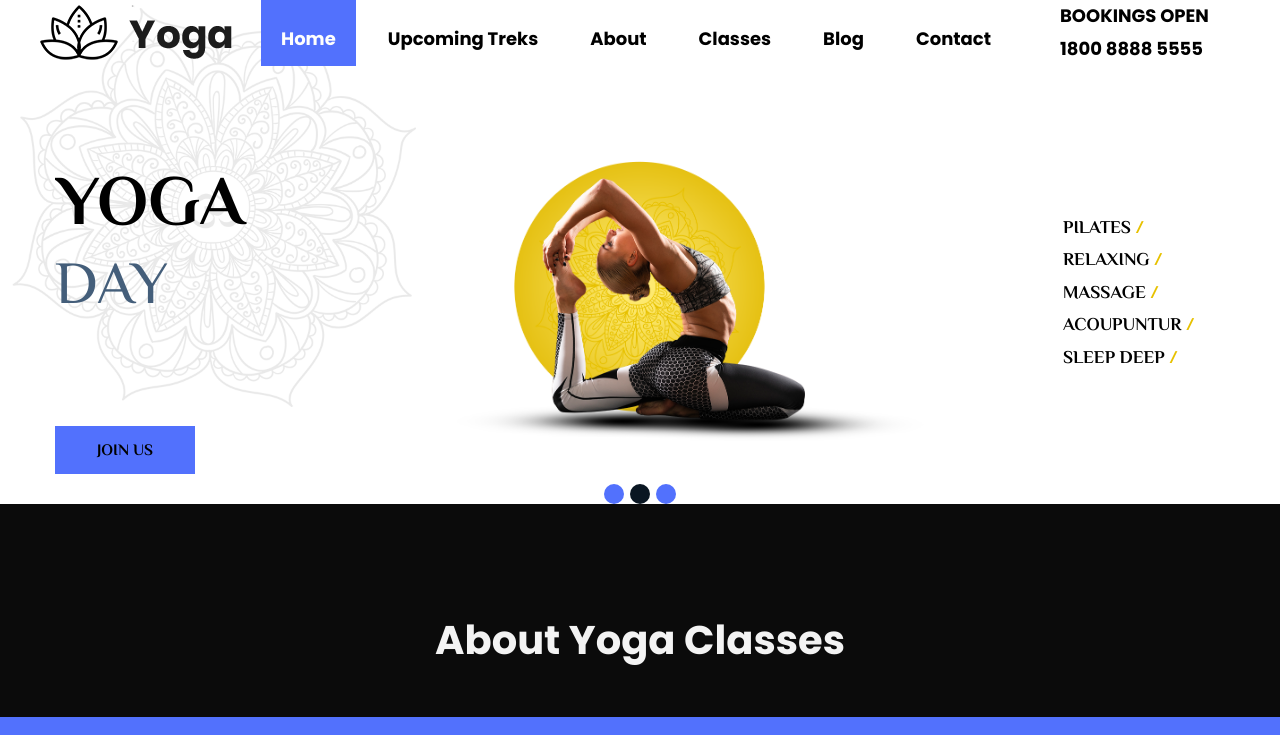
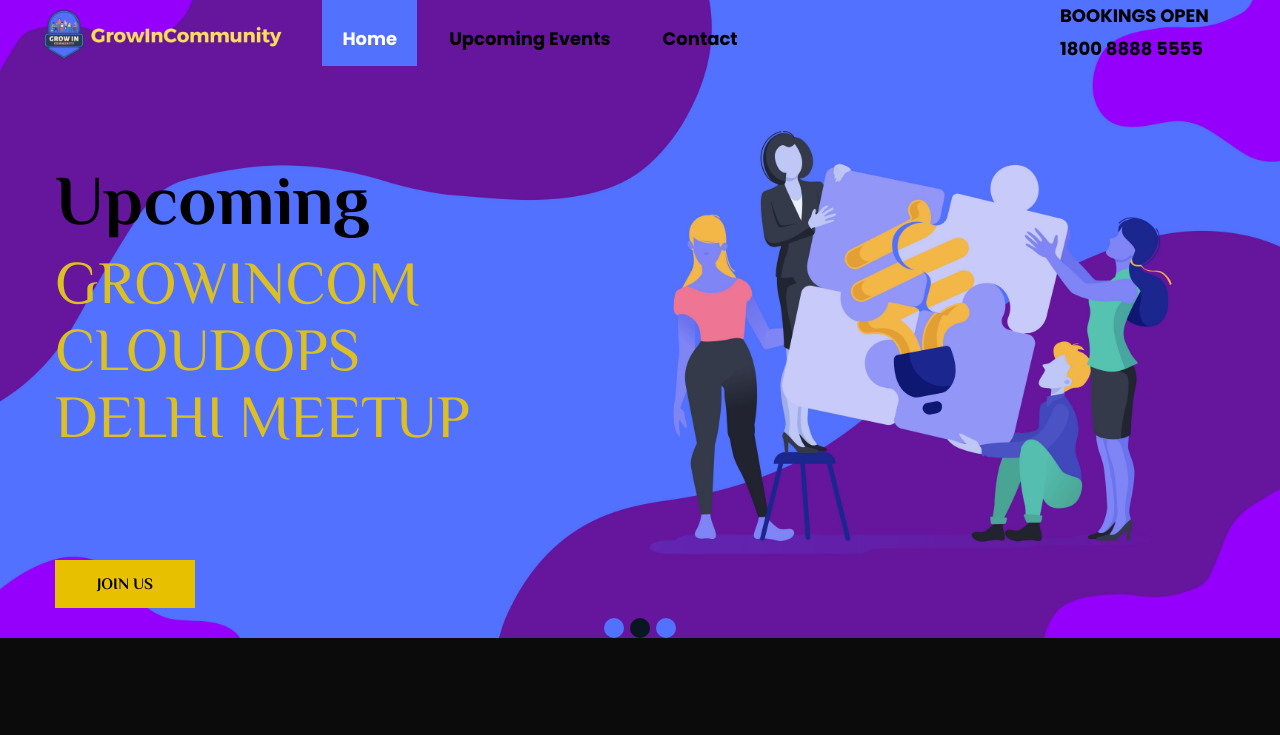
Before and after one commit to harsh098/gcwebsite, a plain HTML site: page index.html in a window 1280 px wide. Shown: the top 735 px of the page. Drawn offline with nearby package versions, Linux system fonts and the light colour scheme; files whose address does not match are found by name.

Commit message:
Added bg image and CSS

```diff
--- a/css/style.css
+++ b/css/style.css
@@ -216,7 +216,7 @@ button {
 .header_section {
     width: 100%;
     float: left;
-    background-image: url(../images/banner-bg.png);
+    background-image: url(../images/GrowInCommunity-2.jpg);
     height: auto;
     background-size: 100%;
     background-repeat: no-repeat;
@@ -325,7 +325,7 @@ button {
 .banner_text {
     width: 90%;
     font-size: 60px;
-    color: #445e7a;
+    color: #dcc022;
     padding-top: 10px;
     text-transform: uppercase;
     font-family: 'Philosopher', sans-serif;
@@ -342,8 +342,7 @@ button {
     float: left;
     padding: 10px 10px;
     color: #000;
-    background-color: #5271fd;
-;
+    background-color: #e7c100;
     text-align: center;
     font-size: 16px;
     font-weight: 600;
--- a/index.html
+++ b/index.html
@@ -31,7 +31,7 @@
    <body>
       <div class="header_section">
          <nav class="navbar navbar-expand-lg navbar-light bg-light">
-            <a class="navbar-brand" href="index.html"><img src="images/logo.png"></a>
+
             <button class="navbar-toggler" type="button" data-toggle="collapse" data-target="#navbarSupportedContent" aria-controls="navbarSupportedContent" aria-expanded="false" aria-label="Toggle navigation">
             <span class="navbar-toggler-icon"></span>
             </button>
@@ -41,17 +41,9 @@
                      <a class="nav-link" href="index.html">Home</a>
                   </li>
                   <li class="nav-item">
-                     <a class="nav-link" href="upcoming-treks.html">Upcoming Treks</a>
+                     <a class="nav-link" href="upcoming-treks.html">Upcoming Events</a>
                   </li>
-                  <li class="nav-item">
-                     <a class="nav-link" href="about.html">About</a>
-                  </li>
-                  <li class="nav-item">
-                     <a class="nav-link" href="classes.html">Classes</a>
-                  </li>
-                  <li class="nav-item">
-                     <a class="nav-link" href="blog.html">Blog</a>
-                  </li>
+
                   <li class="nav-item">
                      <a class="nav-link" href="contact.html">Contact</a>
                   </li>
@@ -79,14 +71,12 @@
                      <div class="carousel-item active">
                         <div class="row">
                            <div class="col-md-4">
-                              <h1 class="banner_taital">YOGA</h1>
-                              <h2 class="banner_text">Day</h2>
+                              <h1 class="banner_taital">Grown In Community</h1>
+                              <h4 class="banner_text">Cultivating Connection,Harvesting Growth</h4>
                               <div class="started_text active"><a href="#">Join Us</a></div>
                            </div>
-                           <div class="col-md-5">
-                              <div class="banner_img"><img src="images/banner-img.png"></div>
-                           </div>
-                           <div class="col-md-3">
+
+                           <!-- <div class="col-md-3">
                               <div class="banner_menu">
                                  <ul>
                                     <li><a href="#">Pilates <span style="color: #e7c100">/</span></a></li>
@@ -96,20 +86,20 @@
                                     <li><a href="#">Sleep Deep <span style="color: #e7c100">/</span></a></li>
                                  </ul>
                               </div>
-                           </div>
+                           </div> -->
                         </div>
                      </div>
                      <div class="carousel-item">
                         <div class="row">
-                           <div class="col-md-4">
-                              <h1 class="banner_taital">YOGA</h1>
-                              <h2 class="banner_text">Day</h2>
+                           <div class="col-md-5">
+                              <h1 class="banner_taital">Upcoming</h1>
+                              <h4 class="banner_text">GrowInCom CloudOps Delhi Meetup</h4>
                               <div class="started_text active"><a href="#">Join Us</a></div>
                            </div>
-                           <div class="col-md-5">
+                           <!-- <div class="col-md-5">
                               <div class="banner_img"><img src="images/banner-img.png"></div>
-                           </div>
-                           <div class="col-md-3">
+                           </div> -->
+                           <!-- <div class="col-md-3">
                               <div class="banner_menu">
                                  <ul>
                                     <li><a href="#">Pilates <span style="color: #e7c100">/</span></a></li>
@@ -119,20 +109,20 @@
                                     <li><a href="#">Sleep Deep <span style="color: #e7c100">/</span></a></li>
                                  </ul>
                               </div>
-                           </div>
+                           </div> -->
                         </div>
                      </div>
                      <div class="carousel-item">
                         <div class="row">
                            <div class="col-md-4">
-                              <h1 class="banner_taital">YOGA</h1>
-                              <h2 class="banner_text">Day</h2>
+                              <h1 class="banner_taital">Grown In Community</h1>
+                              <h4 class="banner_text">Cultivating Connection, Harvesting Growth</h4>
                               <div class="started_text active"><a href="#">Join Us</a></div>
                            </div>
-                           <div class="col-md-5">
+                           <!-- <div class="col-md-5">
                               <div class="banner_img"><img src="images/banner-img.png"></div>
-                           </div>
-                           <div class="col-md-3">
+                           </div> -->
+                           <!-- <div class="col-md-3">
                               <div class="banner_menu">
                                  <ul>
                                     <li><a href="#">Pilates <span style="color: #e7c100">/</span></a></li>
@@ -142,7 +132,7 @@
                                     <li><a href="#">Sleep Deep <span style="color: #e7c100">/</span></a></li>
                                  </ul>
                               </div>
-                           </div>
+                           </div> -->
                         </div>
                      </div>
                   </div>
```
Also changed, not shown: images/GrowInCommunity-2.jpg (added).
